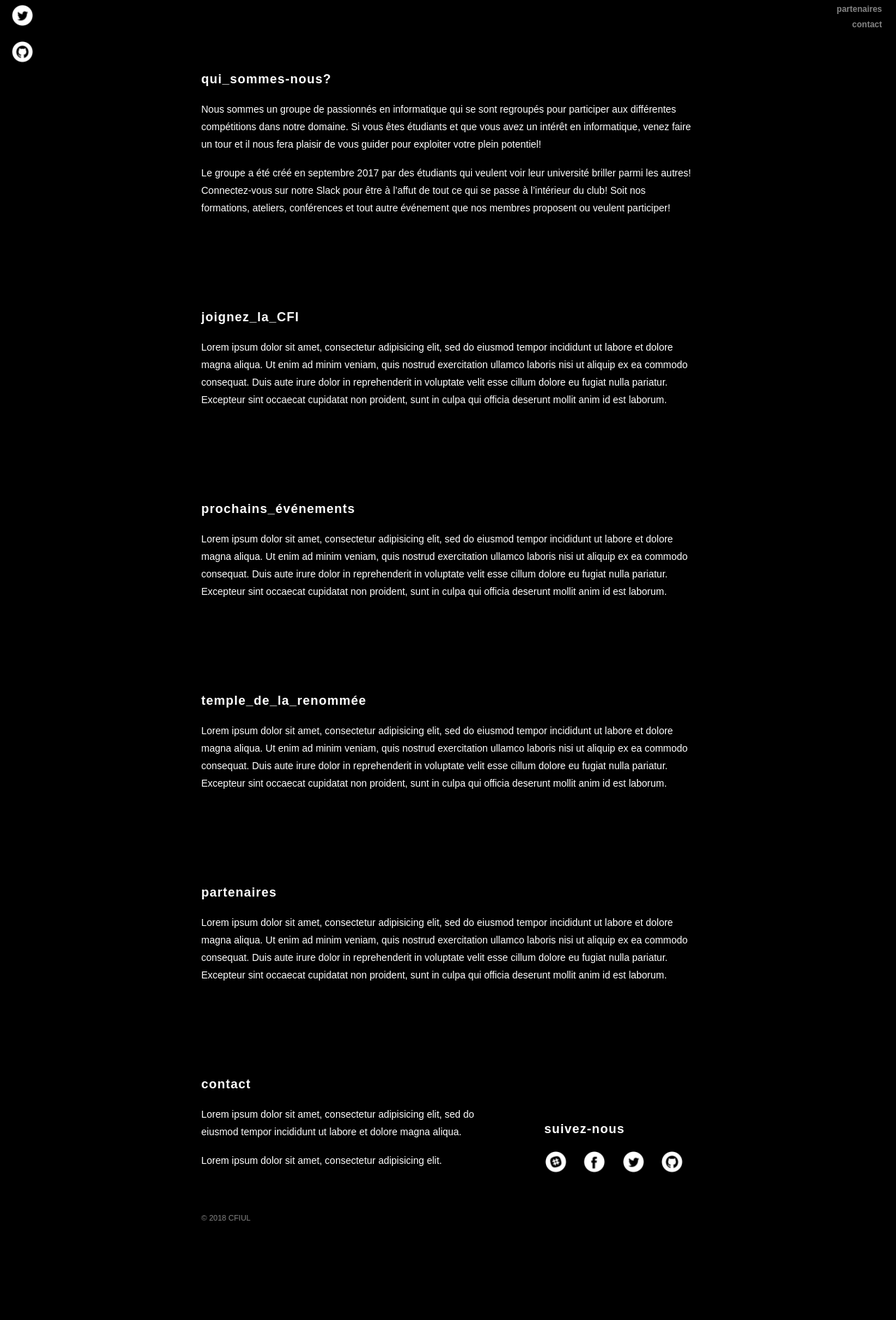
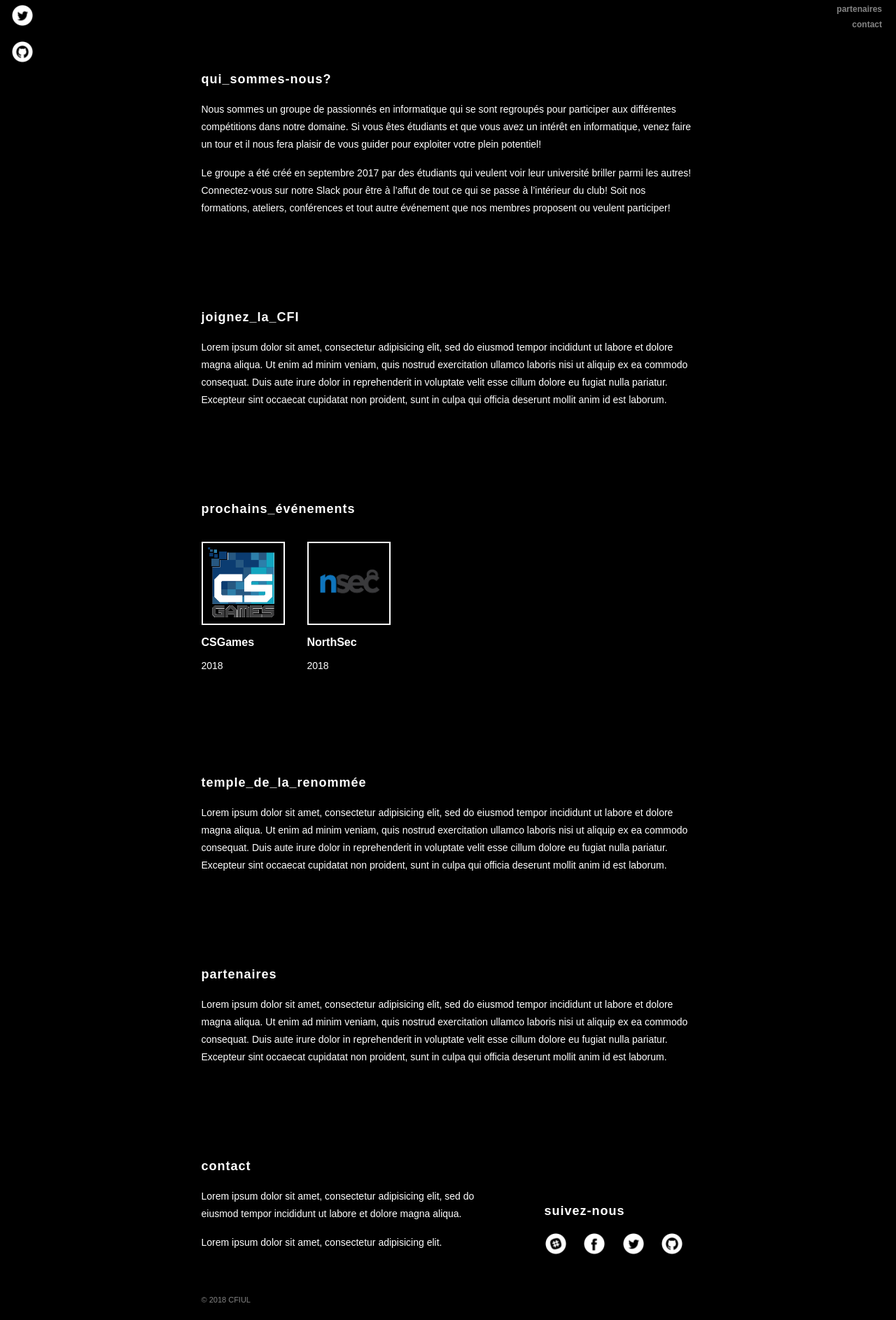
Before and after one commit to CFI-UL/cfi-ul.github.io, a Jekyll site: the page built from index.html, in a window 1280 px wide. Shown: the part 1146-3032 px from the top of the page at 70% size. Built offline with Jekyll 4.4.1, drawn with Linux system fonts in a browser that asks for light colours; before the commit the page ends 2915 px from its top, so only the background shows below that.

Commit message:
Add next events.

```diff
--- a/_sass/molecules.scss
+++ b/_sass/molecules.scss
@@ -59,3 +59,44 @@
     height: 32px;
   }
 }
+
+.events {
+  margin-top: 32px;
+  margin-bottom: 16px;
+  display: flex;
+  flex-direction: row;
+  flex-wrap: wrap;
+  justify-content: flex-start;
+}
+
+.event {
+  margin-right: 32px;
+  margin-bottom: 16px;
+
+  &__image-container {
+    display: block;
+    width: 119px;
+    height: 119px;
+    border: 2px solid $color-white;
+    display: flex;
+    align-items: center;
+    justify-content: center;
+  }
+
+  &__name {
+    display: block;
+    padding-top: 16px;
+    font-family: $font-family-text;
+    font-weight: $font-bold;
+    font-size: 16px;
+    color: $color-white;
+  }
+
+  &__date {
+    padding-top: 16px;
+    font-family: $font-family-text;
+    font-weight: $font-regular;
+    font-size: 14px;
+    color: $color-white;
+  }
+}
--- a/index.html
+++ b/index.html
@@ -42,9 +42,21 @@ layout: default
     prochains_événements
   </h2>
   <div class="section__content">
-    <p>
-      Lorem ipsum dolor sit amet, consectetur adipisicing elit, sed do eiusmod tempor incididunt ut labore et dolore magna aliqua. Ut enim ad minim veniam, quis nostrud exercitation ullamco laboris nisi ut aliquip ex ea commodo consequat. Duis aute irure dolor in reprehenderit in voluptate velit esse cillum dolore eu fugiat nulla pariatur. Excepteur sint occaecat cupidatat non proident, sunt in culpa qui officia deserunt mollit anim id est laborum.
-    </p>
+    <div class="events">
+      {% for event in site.data.events %}
+      <div class="event">
+        <a class="event__image-container" href="{{ event.url }}">
+          <img src="{{ event.image }}" alt="{{ event.name }}">
+        </a>
+        <a class="event__name" href="{{ event.url }}">
+          {{ event.name }}
+        </a>
+        <div class="event__date">
+          {{ event.year }}
+        </div>
+      </div>
+      {% endfor %}
+    </div>
   </div>
 </div>
 
```
